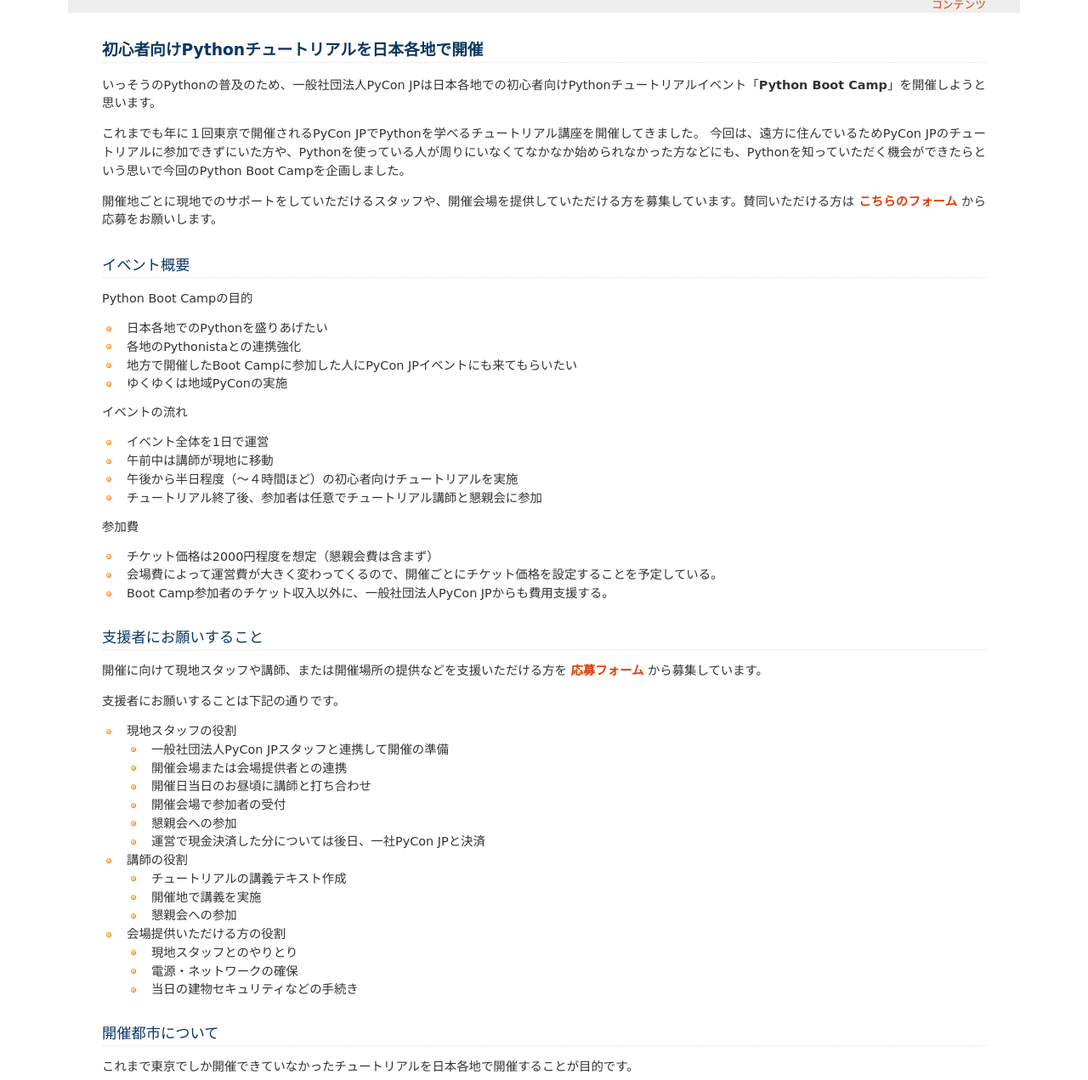
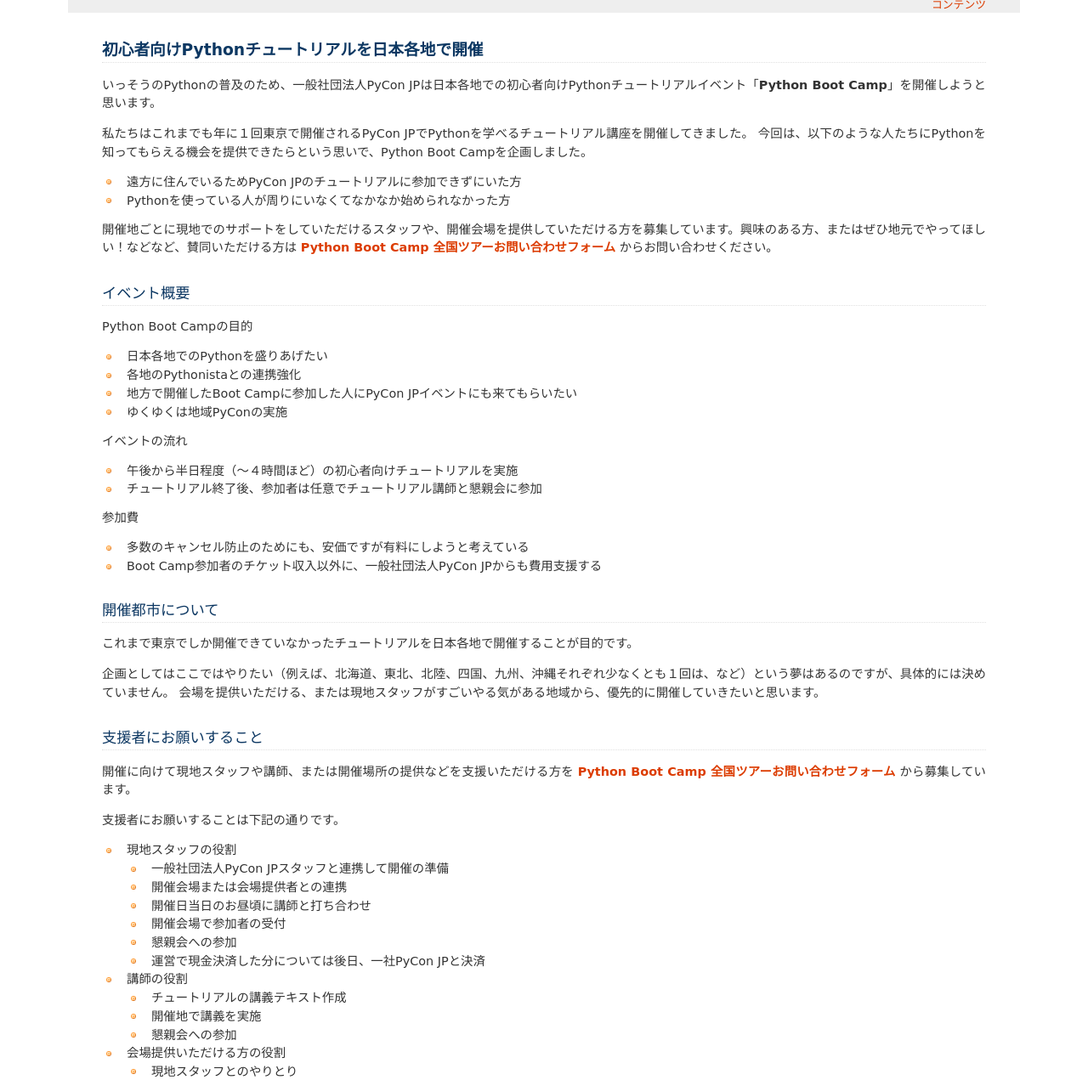
Before and after one commit to pyconjp/www.pycon.jp, a Sphinx documentation site: the page built from source/support/bootcamp.rst, in a window 1280 px wide and 1400 px high, cut to the strip 129-1400 px from the top of the window. Shown: the whole strip at 85% size. Built offline with Sphinx 7.4.7, drawn with Linux system fonts in a browser that asks for light colours; some of the changed text lies outside the part shown.

Commit message:
ISSHA-226 Update bootcamp page with comments from takanory.

```diff
--- a/source/support/bootcamp.rst
+++ b/source/support/bootcamp.rst
@@ -4,10 +4,13 @@
 
 いっそうのPythonの普及のため、一般社団法人PyCon JPは日本各地での初心者向けPythonチュートリアルイベント「**Python Boot Camp**」を開催しようと思います。
 
-これまでも年に１回東京で開催されるPyCon JPでPythonを学べるチュートリアル講座を開催してきました。
-今回は、遠方に住んでいるためPyCon JPのチュートリアルに参加できずにいた方や、Pythonを使っている人が周りにいなくてなかなか始められなかった方などにも、Pythonを知っていただく機会ができたらという思いで今回のPython Boot Campを企画しました。
+私たちはこれまでも年に１回東京で開催されるPyCon JPでPythonを学べるチュートリアル講座を開催してきました。
+今回は、以下のような人たちにPythonを知ってもらえる機会を提供できたらという思いで、Python Boot Campを企画しました。
 
-開催地ごとに現地でのサポートをしていただけるスタッフや、開催会場を提供していただける方を募集しています。賛同いただける方は `こちらのフォーム <https://docs.google.com/forms/d/1IANh21fievi_lyyQyL8II66RSxlVuHBdAhr05C1qv9c/edit?usp=forms_home&ths=true>`_ から応募をお願いします。
+- 遠方に住んでいるためPyCon JPのチュートリアルに参加できずにいた方
+- Pythonを使っている人が周りにいなくてなかなか始められなかった方
+
+開催地ごとに現地でのサポートをしていただけるスタッフや、開催会場を提供していただける方を募集しています。興味のある方、またはぜひ地元でやってほしい！などなど、賛同いただける方は `Python Boot Camp 全国ツアーお問い合わせフォーム <https://docs.google.com/forms/d/1IANh21fievi_lyyQyL8II66RSxlVuHBdAhr05C1qv9c/edit?usp=forms_home&ths=true>`_ からお問い合わせください。
 
 
 イベント概要
@@ -22,22 +25,28 @@
 
 イベントの流れ
 
-- イベント全体を1日で運営
-- 午前中は講師が現地に移動
 - 午後から半日程度（〜４時間ほど）の初心者向けチュートリアルを実施
 - チュートリアル終了後、参加者は任意でチュートリアル講師と懇親会に参加
 
 参加費
 
-- チケット価格は2000円程度を想定（懇親会費は含まず）
-- 会場費によって運営費が大きく変わってくるので、開催ごとにチケット価格を設定することを予定している。
-- Boot Camp参加者のチケット収入以外に、一般社団法人PyCon JPからも費用支援する。
+- 多数のキャンセル防止のためにも、安価ですが有料にしようと考えている
+- Boot Camp参加者のチケット収入以外に、一般社団法人PyCon JPからも費用支援する
+
+
+開催都市について
+================
+
+これまで東京でしか開催できていなかったチュートリアルを日本各地で開催することが目的です。
+
+企画としてはここではやりたい（例えば、北海道、東北、北陸、四国、九州、沖縄それぞれ少なくとも１回は、など）という夢はあるのですが、具体的には決めていません。
+会場を提供いただける、または現地スタッフがすごいやる気がある地域から、優先的に開催していきたいと思います。
 
 
 支援者にお願いすること
 ======================
 
-開催に向けて現地スタッフや講師、または開催場所の提供などを支援いただける方を `応募フォーム <https://docs.google.com/forms/d/1IANh21fievi_lyyQyL8II66RSxlVuHBdAhr05C1qv9c/edit?usp=forms_home&ths=true>`_ から募集しています。
+開催に向けて現地スタッフや講師、または開催場所の提供などを支援いただける方を `Python Boot Camp 全国ツアーお問い合わせフォーム <https://docs.google.com/forms/d/1IANh21fievi_lyyQyL8II66RSxlVuHBdAhr05C1qv9c/edit?usp=forms_home&ths=true>`_ から募集しています。
 
 支援者にお願いすることは下記の通りです。
 
@@ -62,11 +71,4 @@
   - 電源・ネットワークの確保
   - 当日の建物セキュリティなどの手続き
 
-
-開催都市について
-================
-
-これまで東京でしか開催できていなかったチュートリアルを日本各地で開催することが目的です。
-
-企画としてはここではやりたい（例えば、北海道、東北、北陸、四国、九州、沖縄それぞれ少なくとも１回は、など）という夢はあるのですが、具体的には決めていません。
-会場を提供いただける、または現地スタッフがすごいやる気がある地域から、優先的に開催していきたいと思います。
+**ご応募、お問い合わせお待ちしております！**
```
